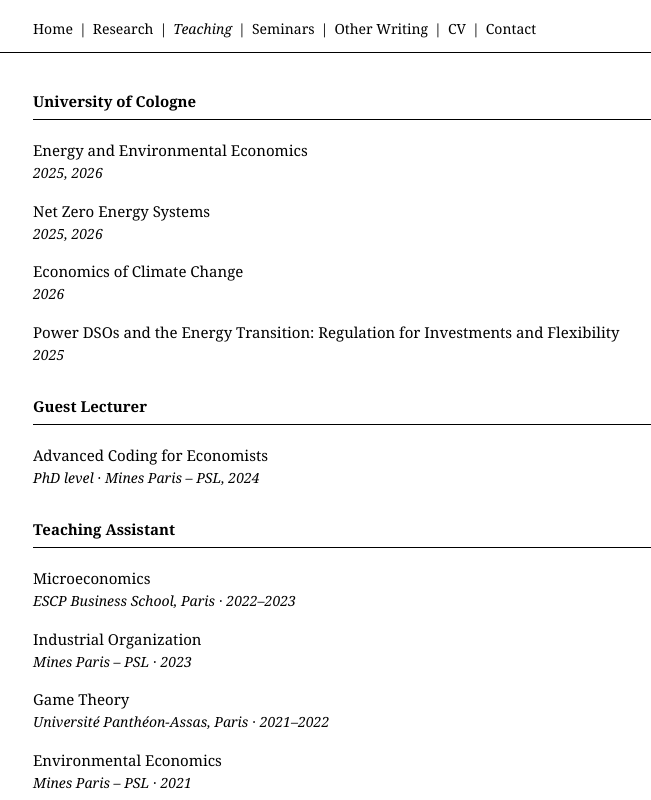
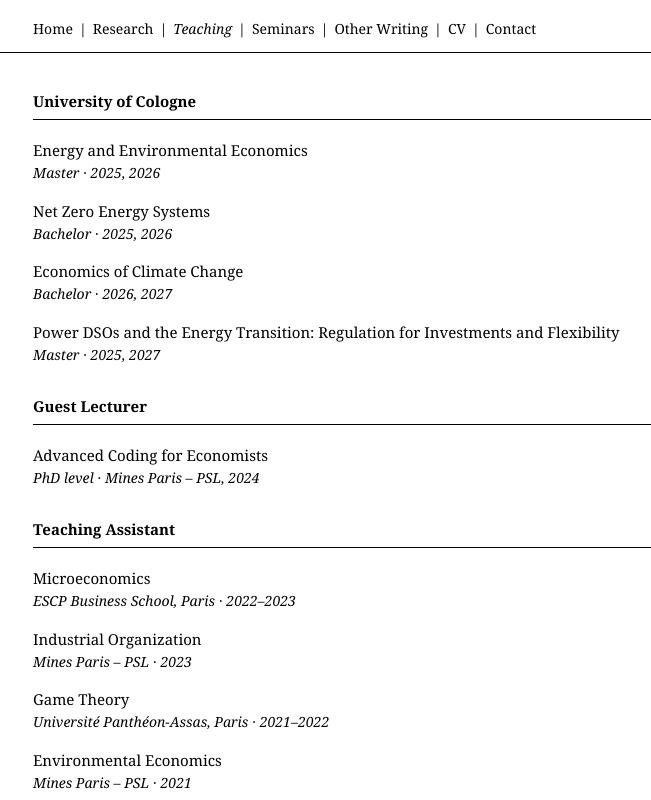
Before and after one commit to felix-michelet/felix-michelet.github.io, a plain HTML site: page teaching.html in a window 1280 px wide. Shown: the top 800 px of the page, without its empty margins (231-882 px from the left). Drawn offline with Linux system fonts and the light colour scheme.

Commit message:
Add course levels and 2027 dates to teaching
Co-Authored-By: Claude Sonnet 4.6 <noreply@anthropic.com>

```diff
--- a/teaching.html
+++ b/teaching.html
@@ -36,22 +36,22 @@
 
     <div class="course">
       <p>Energy and Environmental Economics</p>
-      <p class="course-meta">2025, 2026</p>
+      <p class="course-meta">Master · 2025, 2026</p>
     </div>
 
     <div class="course">
       <p>Net Zero Energy Systems</p>
-      <p class="course-meta">2025, 2026</p>
+      <p class="course-meta">Bachelor · 2025, 2026</p>
     </div>
 
     <div class="course">
       <p>Economics of Climate Change</p>
-      <p class="course-meta">2026</p>
+      <p class="course-meta">Bachelor · 2026, 2027</p>
     </div>
 
     <div class="course">
       <p>Power DSOs and the Energy Transition: Regulation for Investments and Flexibility</p>
-      <p class="course-meta">2025</p>
+      <p class="course-meta">Master · 2025, 2027</p>
     </div>
 
     <h2 class="section-title">Guest Lecturer</h2>
```
